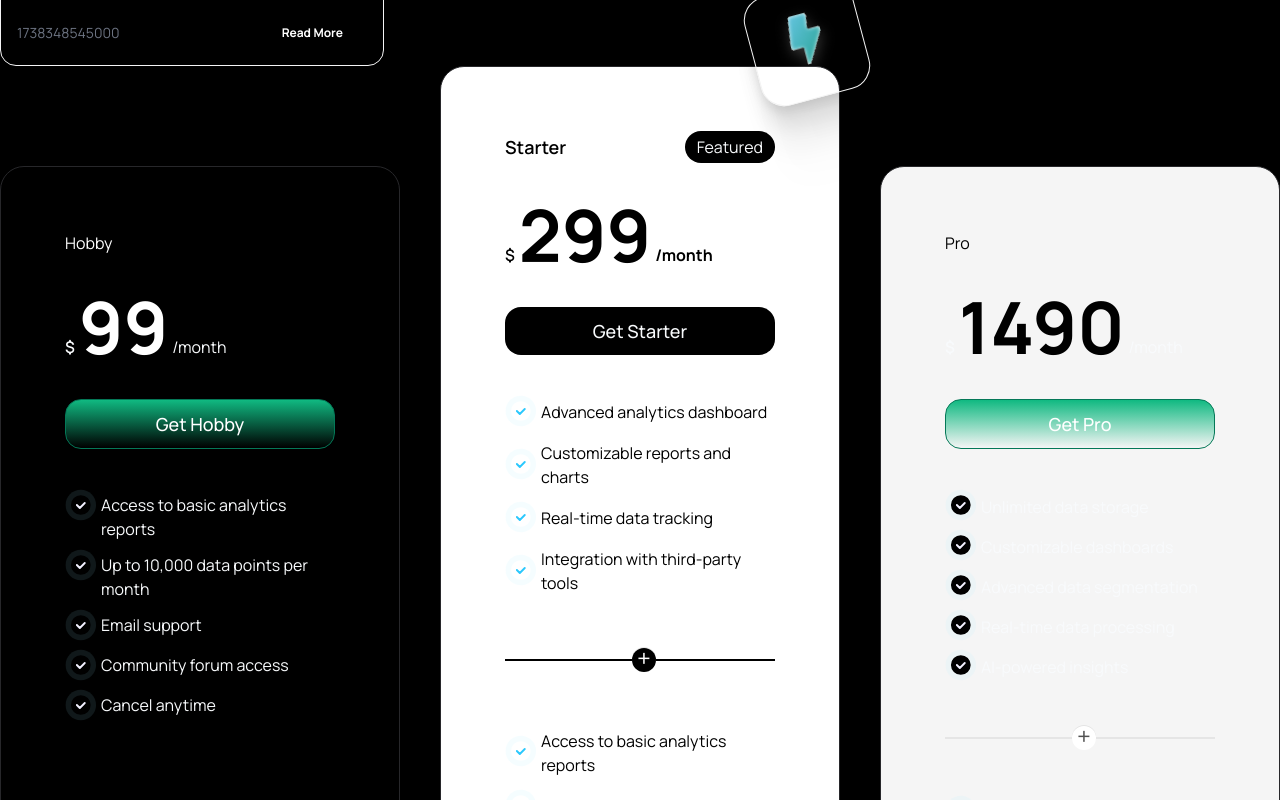
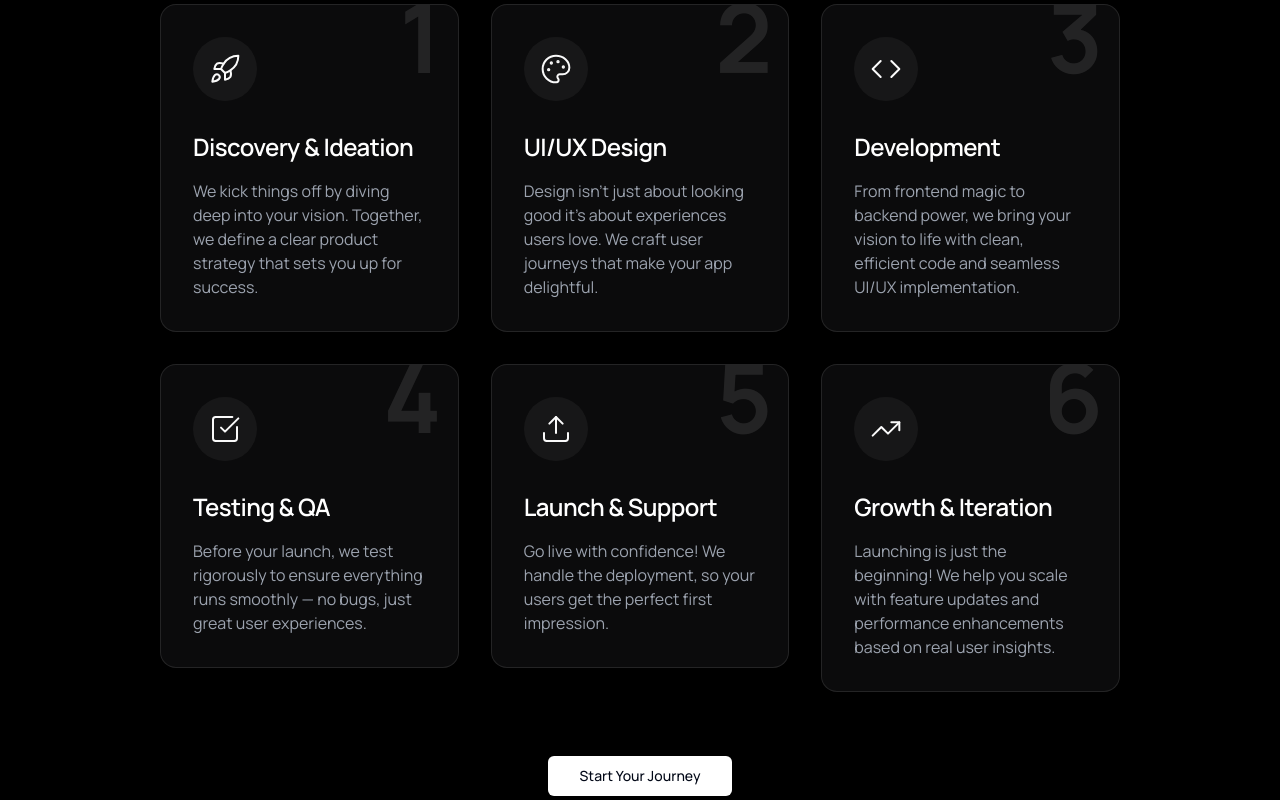
Before and after one commit to shubham6822/labs, a Next.js app: page / in a window 1280 px wide. Shown: the part 1040-1840 px from the top of the page. Built offline with nearby package versions, Linux system fonts and the light colour scheme.

Commit message:
process section

```diff
--- a/app/globals.css
+++ b/app/globals.css
@@ -15,7 +15,6 @@ body {
   --background: 222.2 84% 4.9%;
   --foreground: 210 40% 98%;
 }
-
 
 @layer base {
   :root {
@@ -83,3 +82,36 @@ body {
     @apply bg-background text-foreground;
   }
 }
+
+@layer utilities {
+  .process-card {
+    @apply relative overflow-hidden rounded-2xl bg-secondary/30 p-8 shadow-lg backdrop-blur-sm transition-all duration-300 hover:shadow-xl border border-white/10;
+  }
+
+  .process-number {
+    @apply absolute -top-4 right-4 text-8xl font-bold text-white/10;
+  }
+
+  .process-icon {
+    @apply mb-6 inline-block rounded-full bg-white/5 p-4;
+  }
+
+  .process-title {
+    @apply mb-4 text-2xl font-semibold tracking-tight text-white;
+  }
+
+  .process-description {
+    @apply text-gray-400;
+  }
+
+  .reveal {
+    opacity: 0;
+    transform: translateY(20px);
+    transition: all 0.6s ease-out;
+  }
+
+  .reveal.active {
+    opacity: 1;
+    transform: translateY(0);
+  }
+}
--- a/app/page.tsx
+++ b/app/page.tsx
@@ -1,17 +1,22 @@
 import Card from "@/components/Card";
+import ComparisonTable from "@/components/ComparsionTable";
 import Footer from "@/components/Footer";
 import HeroSection from "@/components/HeroSection";
 import Price from "@/components/Price";
+import ProcessSection from "@/components/ProcessSection";
 import React from "react";
 
 export default function page() {
   return (
     <div className="font-[family-name:var(--font-manrope)] bg-black">
       <HeroSection />
+      <div className="min-h-screen md:mx-32">
+        <ProcessSection />
+        <ComparisonTable />
+      </div>
       <Card />
-      <Price />
+      {/* <Price /> */}
       <Footer />
-
     </div>
   );
 }
--- a/components/HeroSection.tsx
+++ b/components/HeroSection.tsx
@@ -28,9 +28,13 @@ export default function HeroSection() {
         </div>
         <div>
           <span className="sm:text-2xl  text-gray-300">
-            Turning your SaaS, Marketplace, Website, or App idea into reality is tough. We make
+            Turning your SaaS, Marketplace, Website, or App idea into reality is
+            tough. We make
             <br className="sm:flex sm:flex-row hidden" />
-            <span> it faster,affordable, and stress-free for busy founders.</span>
+            <span>
+              {" "}
+              it faster,affordable, and stress-free for busy founders.
+            </span>
           </span>
         </div>
         <div className=" w-full max-w-[250px] mx-auto flex flex-col sm:flex-row justify-center items-stretch space-y-2 sm:space-y-0 sm:space-x-4 md:space-x-6 mt-7">
@@ -52,7 +56,7 @@ export default function HeroSection() {
               <rect width="18" height="18" x="3" y="4" rx="2"></rect>
               <path d="M3 10h18"></path>
             </svg>
-            <span>Book a call</span>
+            <span>Book a Friendly call</span>
           </button>
         </div>
         <span className="sm:text-sm pt-6 opacity-70 text-gray-300">
--- /dev/null
+++ b/components/ProcessCard.tsx
@@ -0,0 +1,31 @@
+import { LucideIcon } from "lucide-react";
+import { cn } from "@/lib/utils";
+
+interface ProcessCardProps {
+  number: number;
+  title: string;
+  description: string;
+  Icon: LucideIcon;
+  className?: string;
+}
+
+const ProcessCard = ({
+  number,
+  title,
+  description,
+  Icon,
+  className,
+}: ProcessCardProps) => {
+  return (
+    <div className={cn("process-card group", className)}>
+      <span className="process-number">{number}</span>
+      <div className="process-icon">
+        <Icon className="h-8 w-8 text-primary" strokeWidth={1.5} />
+      </div>
+      <h3 className="process-title">{title}</h3>
+      <p className="process-description">{description}</p>
+    </div>
+  );
+};
+
+export default ProcessCard;
--- /dev/null
+++ b/components/ProcessSection.tsx
@@ -0,0 +1,117 @@
+"use client";
+import { useEffect, useRef } from "react";
+import {
+  Rocket,
+  Palette,
+  Code,
+  CheckSquare,
+  Upload,
+  TrendingUp,
+} from "lucide-react";
+import ProcessCard from "./ProcessCard";
+import { Button } from "@/components/ui/button";
+
+const ProcessSection = () => {
+  const sectionRef = useRef<HTMLDivElement>(null);
+
+  useEffect(() => {
+    const observer = new IntersectionObserver(
+      (entries) => {
+        entries.forEach((entry) => {
+          if (entry.isIntersecting) {
+            entry.target.classList.add("active");
+          }
+        });
+      },
+      { threshold: 0.1 }
+    );
+
+    const revealElements = document.querySelectorAll(".reveal");
+    revealElements.forEach((el) => observer.observe(el));
+
+    return () => observer.disconnect();
+  }, []);
+
+  const processes = [
+    {
+      number: 1,
+      title: "Discovery & Ideation",
+      description:
+        "We kick things off by diving deep into your vision. Together, we define a clear product strategy that sets you up for success.",
+      Icon: Rocket,
+    },
+    {
+      number: 2,
+      title: "UI/UX Design",
+      description:
+        "Design isn't just about looking good it's about  experiences users love. We craft user journeys that make your app delightful.",
+      Icon: Palette,
+    },
+    {
+      number: 3,
+      title: "Development",
+      description:
+        "From frontend magic to backend power, we bring your vision to life with clean, efficient code and seamless UI/UX implementation.",
+      Icon: Code,
+    },
+    {
+      number: 4,
+      title: "Testing & QA",
+      description:
+        "Before your launch, we test rigorously to ensure everything runs smoothly — no bugs, just great user experiences.",
+      Icon: CheckSquare,
+    },
+    {
+      number: 5,
+      title: "Launch & Support",
+      description:
+        "Go live with confidence! We handle the deployment, so your users get the perfect first impression.",
+      Icon: Upload,
+    },
+    {
+      number: 6,
+      title: "Growth & Iteration",
+      description:
+        "Launching is just the beginning! We help you scale with feature updates and performance enhancements based on real user insights.",
+      Icon: TrendingUp,
+    },
+  ];
+
+  return (
+    <section ref={sectionRef} className="py-24 px-4 md:px-6 lg:px-8 bg-black ">
+      <div className="max-w-7xl mx-auto">
+        <div className="text-center mb-16 reveal">
+          <h2 className="text-3xl md:text-4xl font-bold tracking-tight mb-4 text-gradient">
+            How We Build Your MVP
+          </h2>
+          <p className="text-lg text-gray-400 max-w-2xl mx-auto">
+            Our proven process transforms your idea into a market-ready product
+          </p>
+        </div>
+
+        <div className="grid gap-8 md:grid-cols-2 lg:grid-cols-3">
+          {processes.map((process, index) => (
+            <div
+              key={process.number}
+              className="reveal"
+              style={{ transitionDelay: `${index * 100}ms` }}
+            >
+              <ProcessCard {...process} />
+            </div>
+          ))}
+        </div>
+
+        <div className="text-center mt-16 reveal">
+          <Button
+            size="lg"
+            className="bg-white text-background hover:bg-white/90 transition-all duration-300"
+          >
+            Start Your Journey
+          </Button>
+        </div>
+      </div>
+    </section>
+  );
+};
+
+export default ProcessSection;
```
